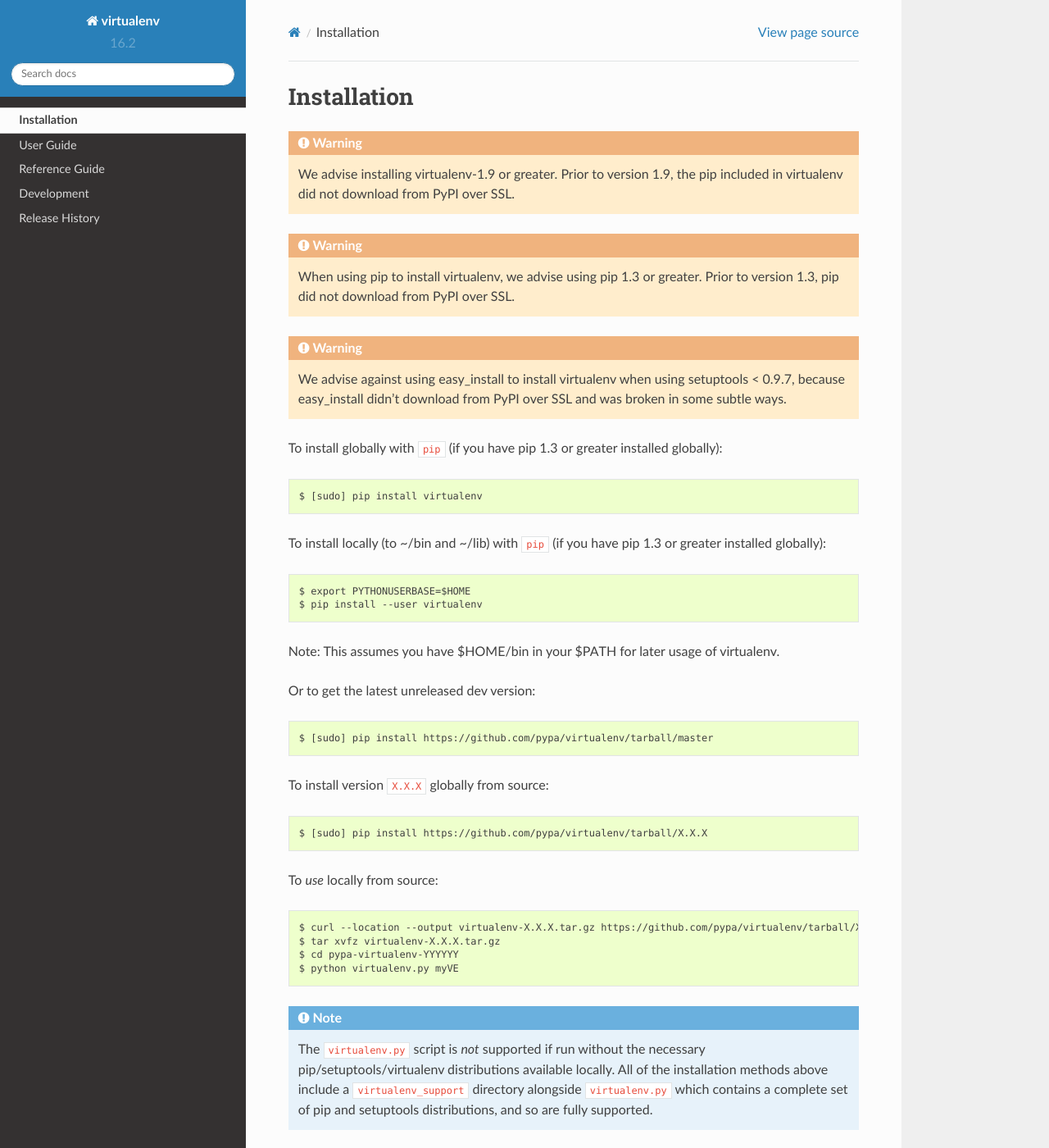
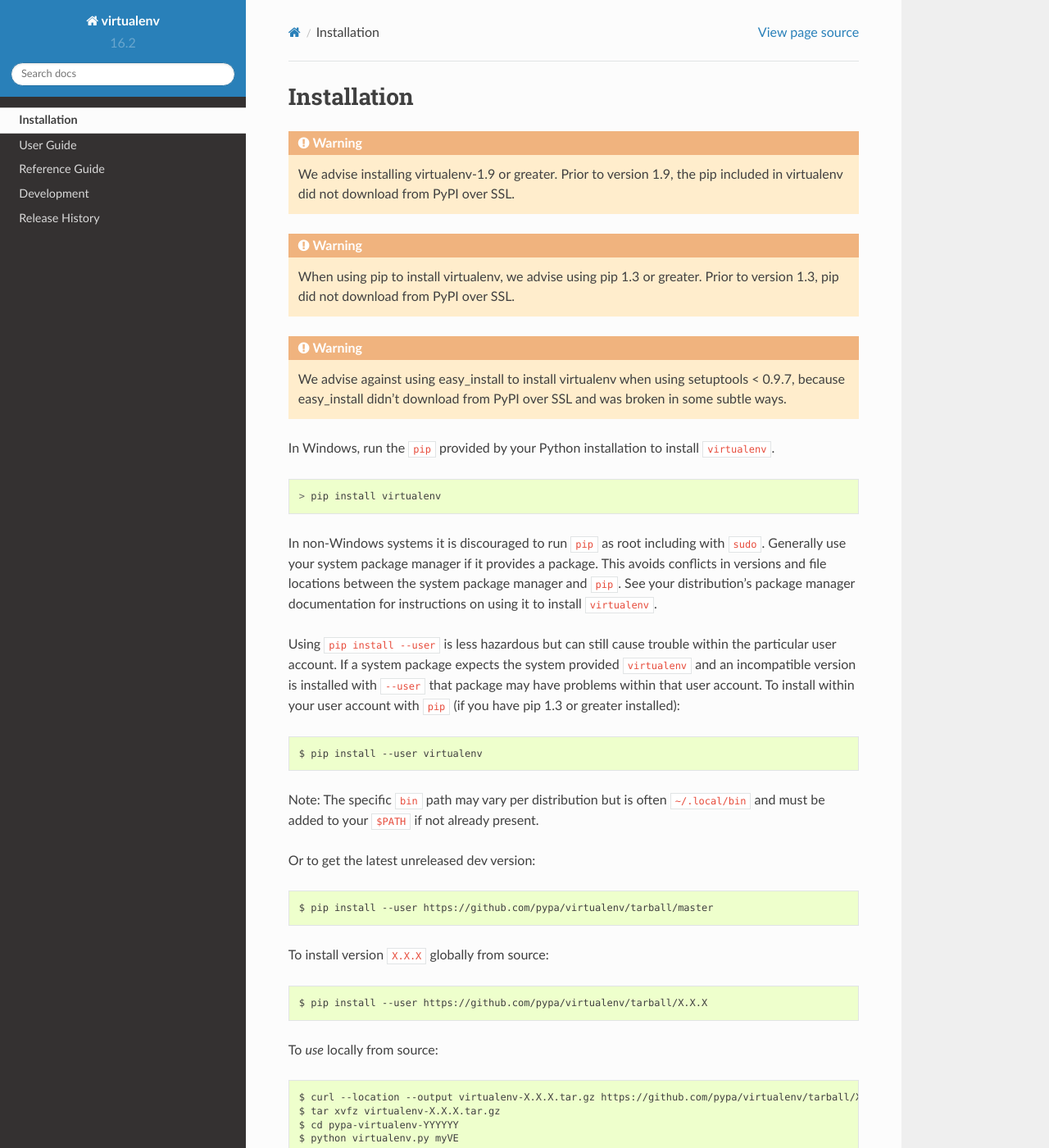
Before and after one commit to pypa/virtualenv, a Sphinx documentation site: the page built from docs/installation.rst, in a window 1280 px wide and 1400 px high. Shown: the whole window at 82% size. Built offline with Sphinx 7.4.7 and the Read the Docs theme 2.0.0, drawn with Linux system fonts in a browser that asks for light colours.

Commit message:
Discourage installation as root, such as with sudo

```diff
--- a/docs/installation.rst
+++ b/docs/installation.rst
@@ -17,33 +17,39 @@
     setuptools < 0.9.7, because easy_install didn't download from PyPI over SSL
     and was broken in some subtle ways.
 
-To install globally with ``pip`` (if you have pip 1.3 or greater installed globally):
+In Windows, run the ``pip`` provided by your Python installation to install ``virtualenv``.
 
 ::
 
- $ [sudo] pip install virtualenv
+ > pip install virtualenv
 
-To install locally (to ~/bin and ~/lib) with ``pip`` (if you have pip 1.3 or greater installed globally):
+In non-Windows systems it is discouraged to run ``pip`` as root including with ``sudo``.
+Generally use your system package manager if it provides a package.
+This avoids conflicts in versions and file locations between the system package manager and ``pip``.
+See your distribution's package manager documentation for instructions on using it to install ``virtualenv``.
+
+Using ``pip install --user`` is less hazardous but can still cause trouble within the particular user account.
+If a system package expects the system provided ``virtualenv`` and an incompatible version is installed with ``--user`` that package may have problems within that user account.
+To install within your user account with ``pip`` (if you have pip 1.3 or greater installed):
 
 ::
 
- $ export PYTHONUSERBASE=$HOME
  $ pip install --user virtualenv
 
-Note: This assumes you have $HOME/bin in your $PATH for later usage of virtualenv.
+Note: The specific ``bin`` path may vary per distribution but is often ``~/.local/bin`` and must be added to your ``$PATH`` if not already present.
 
 Or to get the latest unreleased dev version:
 
 ::
 
- $ [sudo] pip install https://github.com/pypa/virtualenv/tarball/master
+ $ pip install --user https://github.com/pypa/virtualenv/tarball/master
 
 
 To install version ``X.X.X`` globally from source:
 
 ::
 
- $ [sudo] pip install https://github.com/pypa/virtualenv/tarball/X.X.X
+ $ pip install --user https://github.com/pypa/virtualenv/tarball/X.X.X
 
 To *use* locally from source:
 
```
